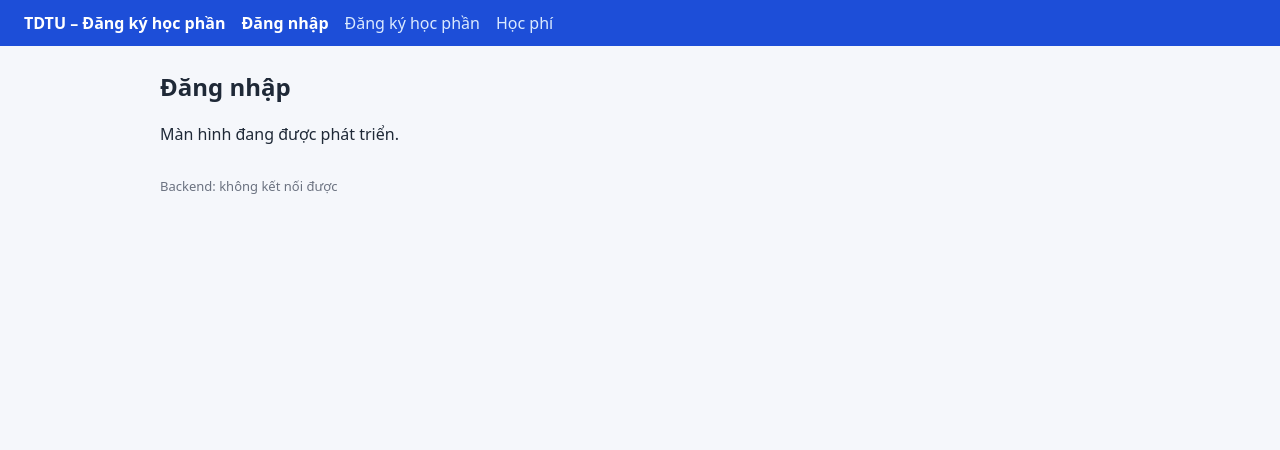
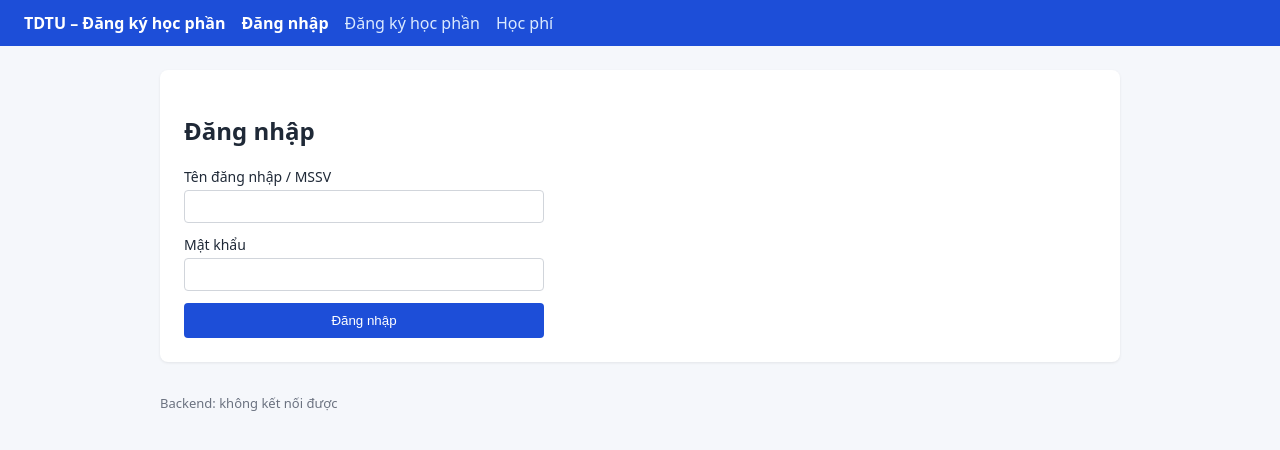
Before and after one commit to idontfeelsogood1/student-enrollment-tuition, a React (Vite) app in the folder frontend/: page /login in a window 1280 px wide. Shown: the top 450 px of the page. Built offline with nearby package versions, Linux system fonts and the light colour scheme; no server answers.

Commit message:
Add login page skeleton

```diff
--- a/frontend/src/index.css
+++ b/frontend/src/index.css
@@ -4,3 +4,10 @@ body { margin: 0; font-family: system-ui, sans-serif; background: #f5f7fb; color
 .navbar a.active { color: #fff; font-weight: 600; }
 .container { max-width: 960px; margin: 24px auto; padding: 0 16px; }
 .api-status { margin-top: 32px; font-size: 13px; color: #6b7280; }
+.card { background: #fff; border-radius: 8px; padding: 24px; box-shadow: 0 1px 3px rgba(0, 0, 0, 0.08); }
+.form { display: flex; flex-direction: column; gap: 12px; max-width: 360px; }
+.form label { display: flex; flex-direction: column; gap: 4px; font-size: 14px; }
+.form input { padding: 8px; border: 1px solid #d1d5db; border-radius: 4px; }
+.form button { padding: 10px; border: 0; border-radius: 4px; background: #1d4ed8; color: #fff; cursor: pointer; }
+.form button:disabled { opacity: 0.6; }
+.message { margin-top: 12px; }
--- a/frontend/src/pages/Login.jsx
+++ b/frontend/src/pages/Login.jsx
@@ -1,8 +1,53 @@
+import { useState } from "react";
+import { login } from "../services/authApi";
+
 export default function Login() {
+  const [username, setUsername] = useState("");
+  const [password, setPassword] = useState("");
+  const [message, setMessage] = useState("");
+  const [isSubmitting, setIsSubmitting] = useState(false);
+
+  async function handleSubmit(event) {
+    event.preventDefault();
+    if (!username.trim() || !password) {
+      setMessage("Vui lòng nhập tên đăng nhập và mật khẩu");
+      return;
+    }
+
+    setIsSubmitting(true);
+    try {
+      const result = await login(username.trim(), password);
+      setMessage(result.message);
+    } catch (error) {
+      setMessage(error.response?.data?.message || "Không kết nối được máy chủ");
+    } finally {
+      setIsSubmitting(false);
+    }
+  }
+
   return (
-    <section>
+    <section className="card">
       <h1>Đăng nhập</h1>
-      <p>Màn hình đang được phát triển.</p>
+      <form onSubmit={handleSubmit} className="form">
+        <label>
+          Tên đăng nhập / MSSV
+          <input value={username} onChange={event => setUsername(event.target.value)} autoComplete="username" />
+        </label>
+        <label>
+          Mật khẩu
+          <input
+            type="password"
+            value={password}
+            onChange={event => setPassword(event.target.value)}
+            autoComplete="current-password"
+          />
+        </label>
+        <button type="submit" disabled={isSubmitting}>
+          {isSubmitting ? "Đang đăng nhập..." : "Đăng nhập"}
+        </button>
+      </form>
+      {/* Hiển thị bằng JSX thông thường để React tự escape, tránh XSS. */}
+      {message && <p className="message">{message}</p>}
     </section>
   );
 }
```
